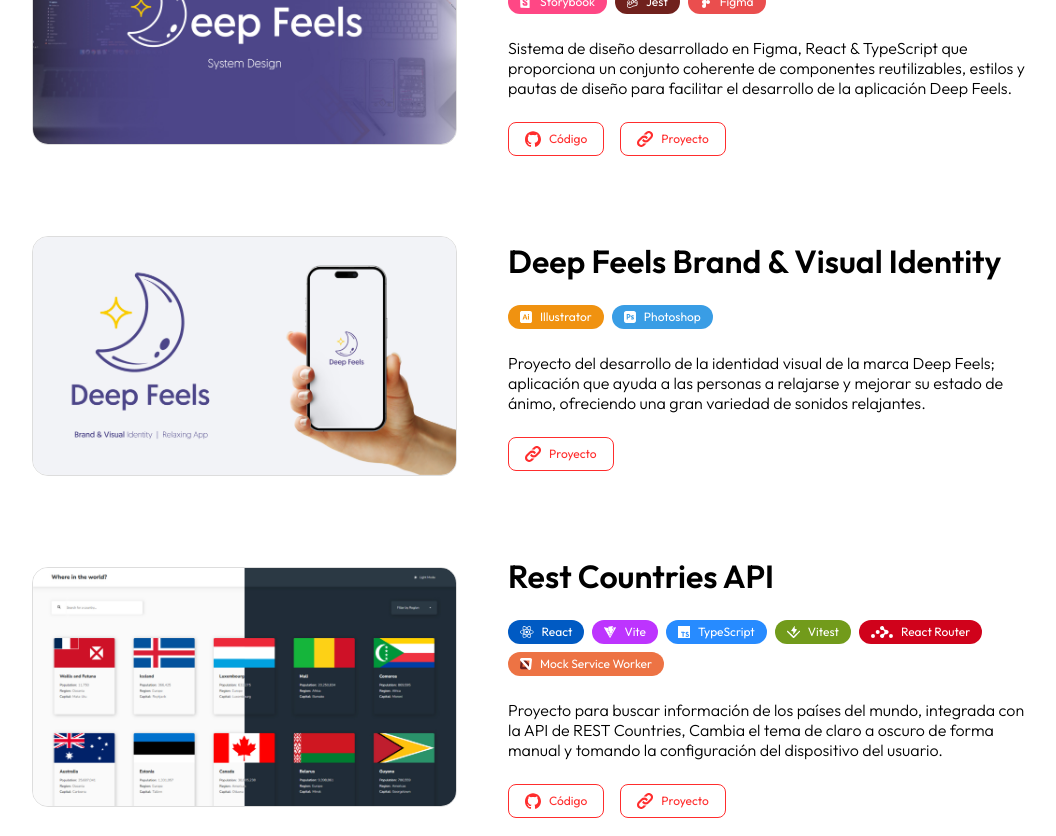
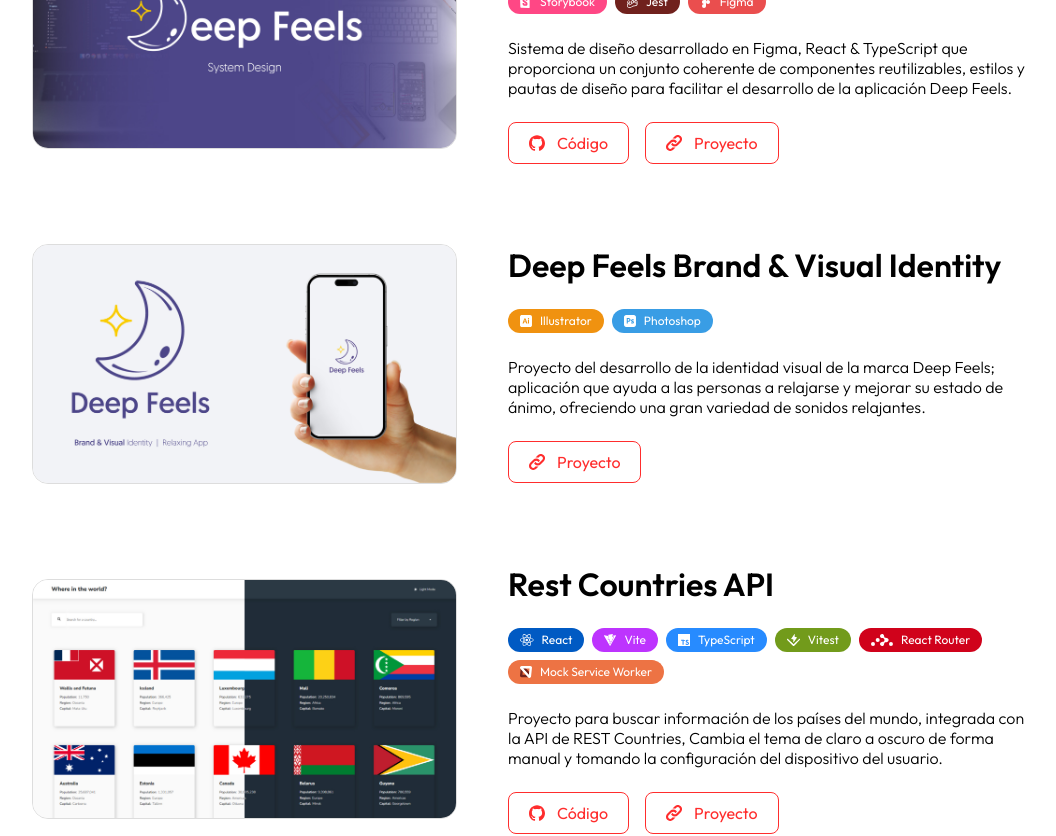
Before and after one commit to AlanPinhon/ap-portfolio, a React (Vite) app: page / in a window 1280 px wide. Shown: the part 2380-3216 px from the top of the page, without its empty margins (108-1164 px from the left). Built offline with nearby package versions, Linux system fonts and the light colour scheme.

Commit message:
style: ButtonLink component size adjustments

```diff
--- a/src/components/ButtonLink/ButtonLinkStyles.css
+++ b/src/components/ButtonLink/ButtonLinkStyles.css
@@ -1,14 +1,13 @@
 .btn-link {
-  font-size: .75rem;
   line-height: .75rem;
   color: var(--rock-red);
-  padding: .5rem 1rem;
+  padding: .75rem 1.25rem;
   border: 1px solid var(--rock-red);
   border-radius: .5rem;
   display: flex;
   justify-content: center;
   align-items: center;
-  gap: .5rem;
+  gap: .75rem;
   transition: all .15s ease-in-out;
 
   & .link-icon {
```
